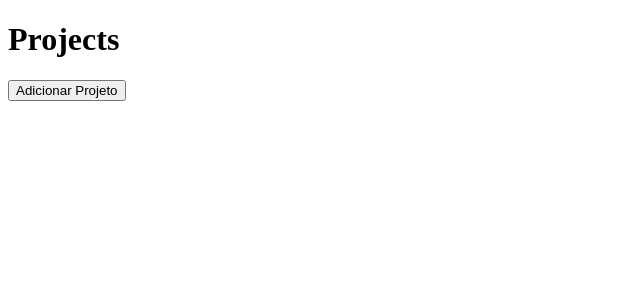
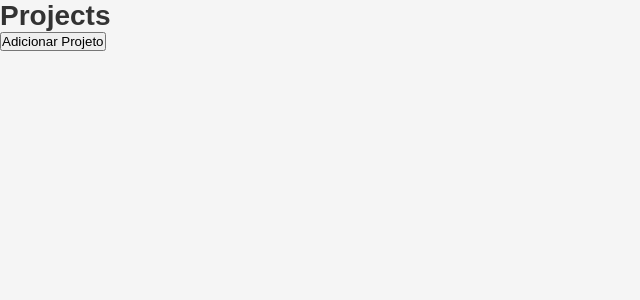
Before and after one commit to leandrosouzaa/conceitos-desenvolvimento, a React app in the folder frontend/: page / in a window 1280 px wide. Shown: the top 300 px of the page, without its empty margins (0-640 px from the left). Built offline with nearby package versions, Linux system fonts and the light colour scheme.

Commit message:
Adicionando estilos na aplicação

```diff
--- a/frontend/package.json
+++ b/frontend/package.json
@@ -10,8 +10,10 @@
     "@babel/preset-react": "^7.9.4",
     "axios": "^0.19.2",
     "babel-loader": "^8.1.0",
+    "css-loader": "^3.5.1",
     "react": "^16.13.1",
     "react-dom": "^16.13.1",
+    "style-loader": "^1.1.3",
     "webpack": "^4.42.1",
     "webpack-cli": "^3.3.11"
   },
--- /dev/null
+++ b/frontend/src/App.css
@@ -0,0 +1,12 @@
+* {
+   margin: 0;
+   padding:0;
+   outline: 0;
+   box-sizing: border-box;
+}
+
+body {
+   background: #f5f5f5;
+   font: 14px sans-serif;
+   color: #333;
+}
--- a/frontend/src/App.js
+++ b/frontend/src/App.js
@@ -1,6 +1,8 @@
 import React, {useState} from 'react';
 
 import Header from './components/Header'
+
+import './App.css'
 
 export default function App() {
    const [projects, setProjects] = useState([])
--- a/frontend/webpack.config.js
+++ b/frontend/webpack.config.js
@@ -17,6 +17,14 @@
             use: {
                loader: 'babel-loader',
             }
+         },
+         {
+            test: /\.css$/,
+            exclude: /node_modules/,
+            use: [
+               {loader:'style-loader'},
+               {loader:'css-loader'}
+            ]
          }
       ],
    },
```
Also changed, not shown: 2 other files (tests, documents, lock files or other folders).
